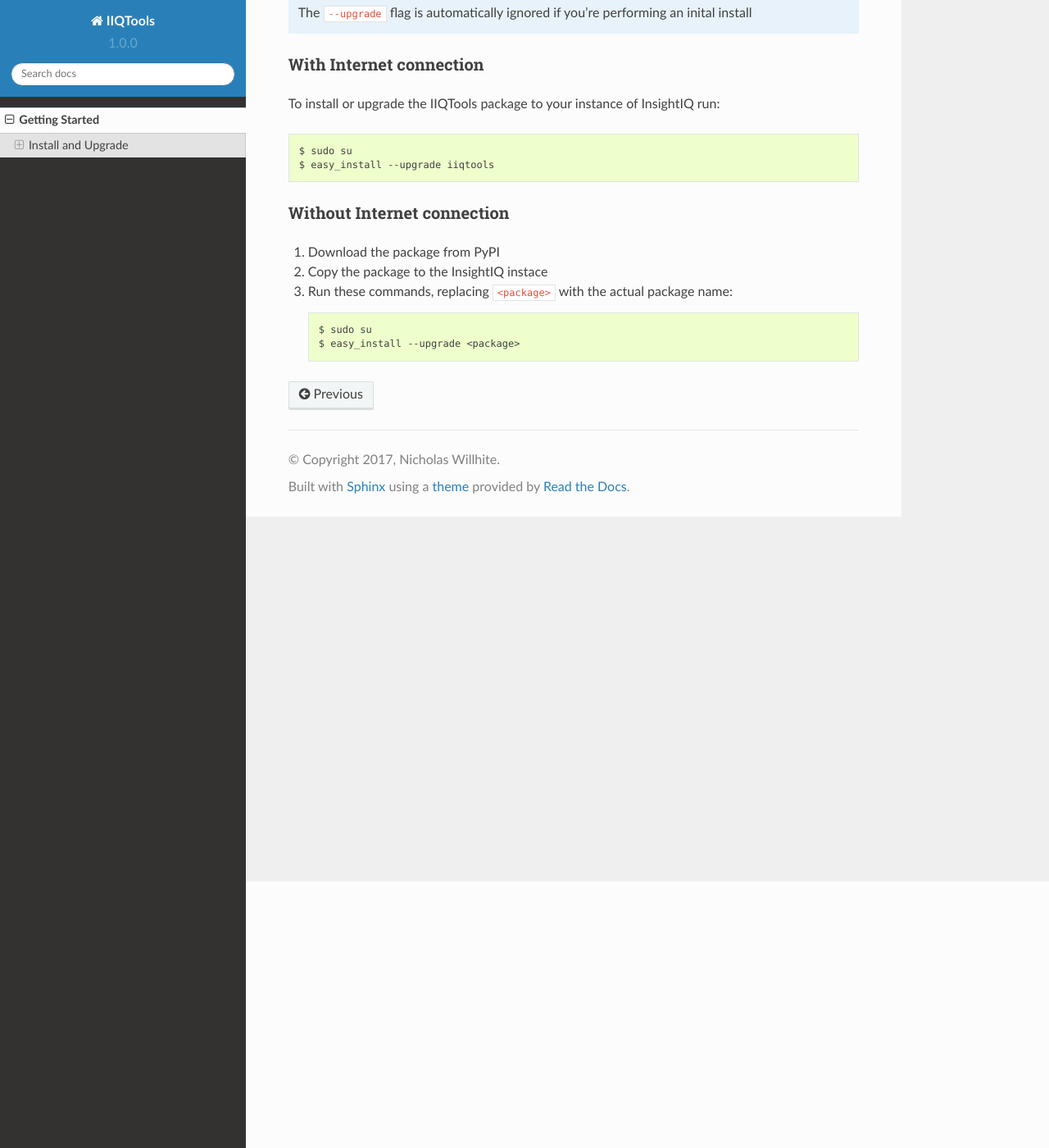
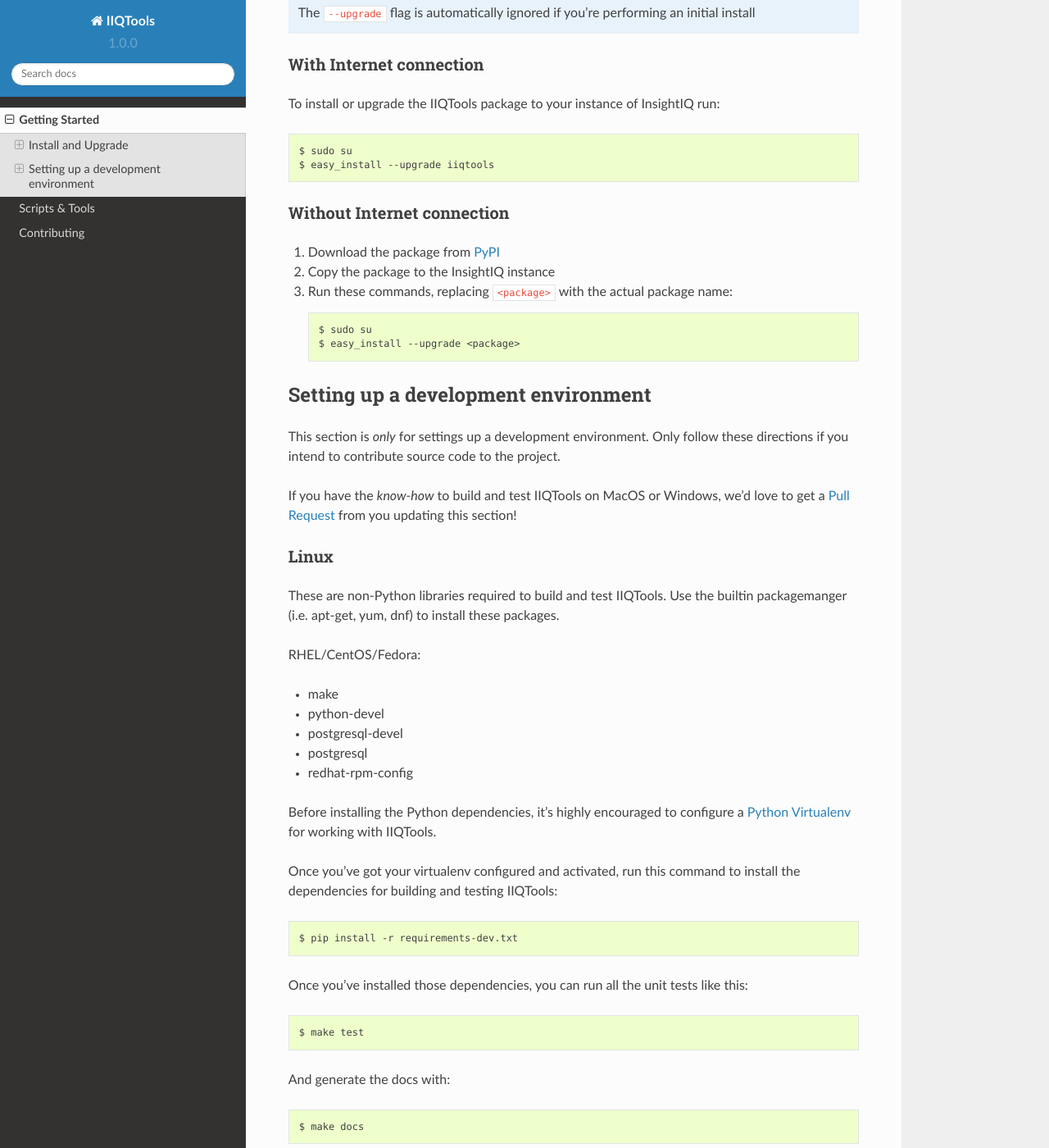
Before and after one commit to willnx/iiqtools, a Sphinx documentation site: the page built from docs/source/getting_started.rst, in a window 1280 px wide and 1400 px high, scrolled down 325 px. Shown: the whole window at 82% size. Built offline with Sphinx 7.4.7 and the Read the Docs theme 2.0.0, drawn with Linux system fonts in a browser that asks for light colours; some of the changed text lies outside the part shown.

Commit message:
added inital draft for IIQTools docs

```diff
--- a/docs/source/getting_started.rst
+++ b/docs/source/getting_started.rst
@@ -10,7 +10,7 @@
 
 .. note::
 
-  The ``--upgrade`` flag is automatically ignored if you're performing an inital install
+  The ``--upgrade`` flag is automatically ignored if you're performing an initial install
 
 With Internet connection
 ------------------------
@@ -23,9 +23,56 @@
 Without Internet connection
 ---------------------------
 
-1. Download the package from PyPI
-#. Copy the package to the InsightIQ instace
+1. Download the package from `PyPI <https://pypi.python.org/pypi/iiqtools>`_
+#. Copy the package to the InsightIQ instance
 #. Run these commands, replacing ``<package>`` with the actual package name::
 
    $ sudo su
    $ easy_install --upgrade <package>
+
+
+Setting up a development environment
+====================================
+
+This section is *only* for settings up a development environment. Only follow
+these directions if you intend to contribute source code to the project.
+
+If you have the *know-how* to build and test IIQTools on MacOS or Windows, we'd
+love to get a `Pull Request <https://github.com/willnx/iiqtools>`_ from you updating this section!
+
+
+Linux
+-----
+
+These are non-Python libraries required to build and test IIQTools.
+Use the builtin packagemanger (i.e. apt-get, yum, dnf) to install these packages.
+
+RHEL/CentOS/Fedora:
+
+- make
+- python-devel
+- postgresql-devel
+- postgresql
+- redhat-rpm-config
+
+
+Before installing the Python dependencies, it's highly encouraged to configure a
+`Python Virtualenv <https://virtualenv.pypa.io/en/stable/>`_ for working with IIQTools.
+
+
+Once you've got your virtualenv configured and activated, run this command to
+install the dependencies for building and testing IIQTools::
+
+  $ pip install -r requirements-dev.txt
+
+Once you've installed those dependencies, you can run all the unit tests like this::
+
+  $ make test
+
+And generate the docs with::
+
+  $ make docs
+
+Or clean up everything with::
+
+  $ make clean
--- a/docs/source/index.rst
+++ b/docs/source/index.rst
@@ -12,6 +12,8 @@
    :maxdepth: 2
 
    getting_started
+   scripts
+   contributing
 
 Indices and tables
 ==================
```
Also changed, not shown: docs/source/contributing.rst (added, +54 -0 lines), docs/source/scripts.rst (added, +60 -0 lines).
